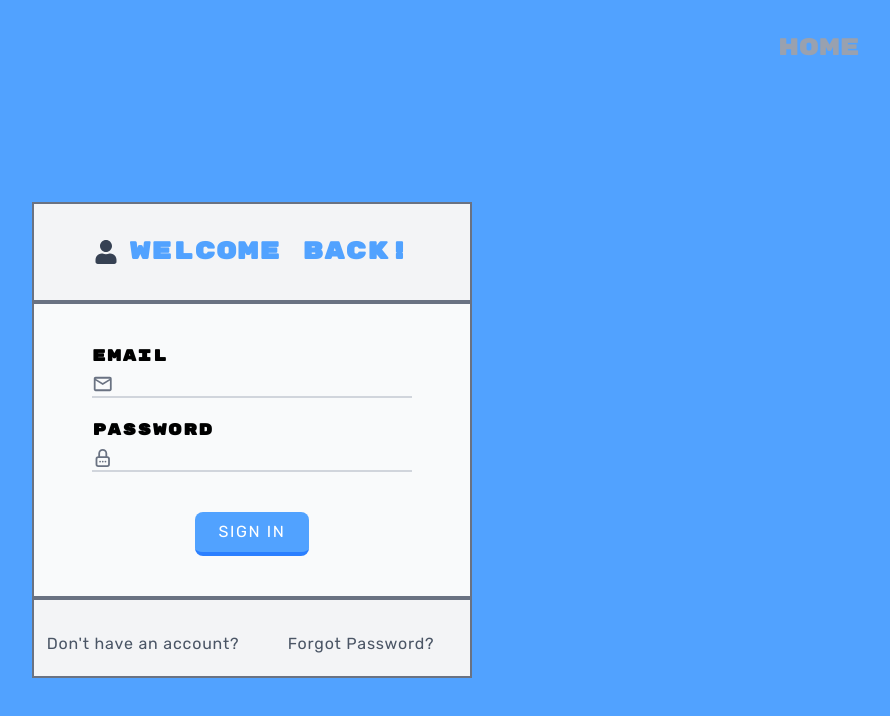
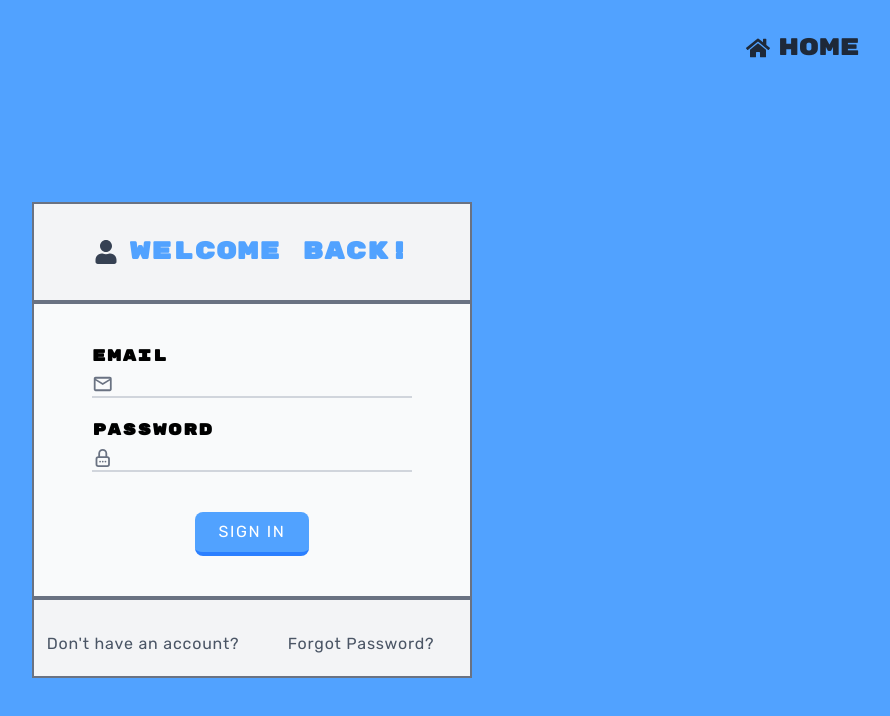
Before and after one commit to duanegero/Matrix-React-App, a React (Vite) app: page /login in a window 1280 px wide. Shown: the top 716 px of the page, without its empty margins (388-1278 px from the left). Built offline with nearby package versions, Linux system fonts and the light colour scheme; no server answers.

Commit message:
styling home link on login page

```diff
--- a/src/Pages/Login.jsx
+++ b/src/Pages/Login.jsx
@@ -2,6 +2,7 @@ import React, { useEffect } from "react";
 import { useNavigate } from "react-router-dom";
 import LoginForm from "../Components/Login Page/login-form";
 import naviageHome from "../Components/Home Page/Helpers/navigateHome";
+import { FaHome } from "react-icons/fa";
 
 export default function Login() {
   useEffect(() => {
@@ -19,9 +20,10 @@ export default function Login() {
   return (
     <>
       <button
-        className="absolute top-5 right-5 flex items-center text-2xl p-3 font-rubikone text-gray-400 hover:text-blue-400 cursor-pointer"
+        className="absolute top-5 right-5 flex items-center text-2xl p-3 font-rubikone text-gray-800 hover:text-white cursor-pointer"
         onClick={() => naviageHome(navigate)}
       >
+        <FaHome className="mr-2" />
         Home
       </button>
       <LoginForm />
```
